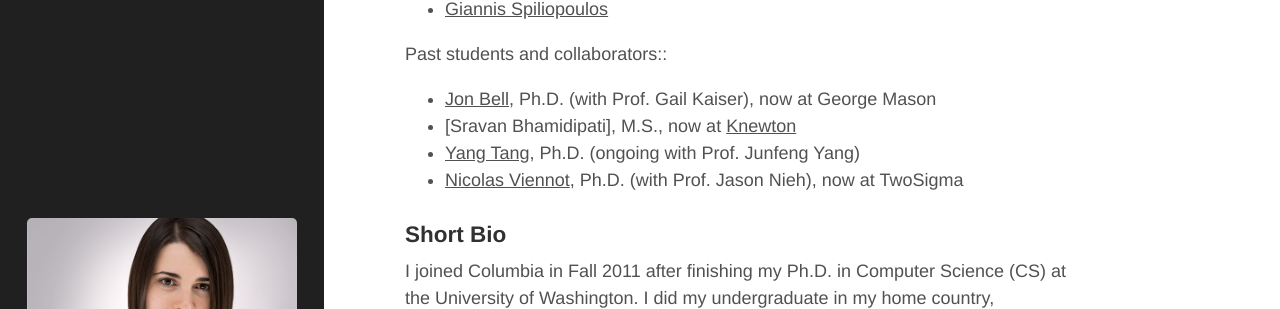
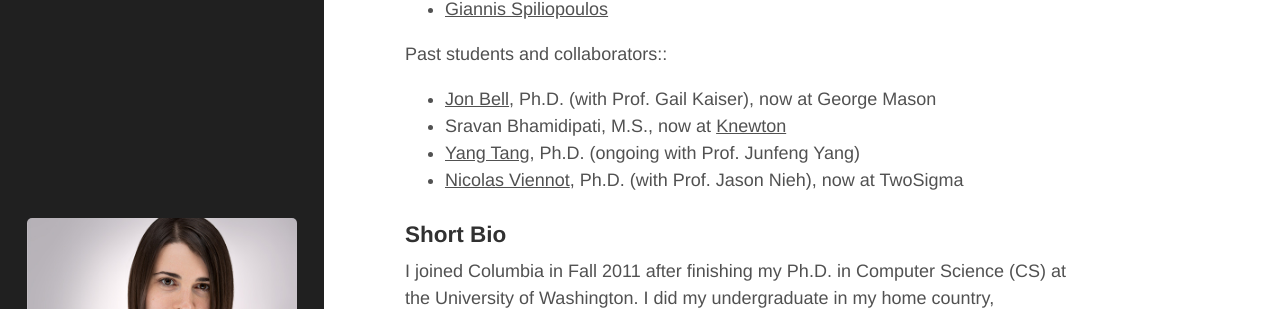
Before and after one commit to roxanageambasu/roxanageambasu.github.io, a Jekyll site: the page built from index.md, in a window 1280 px wide and 900 px high, scrolled down 365 px. Shown: the part 144-453 px from the top of the window. Built offline with Jekyll 4.4.1, drawn with Linux system fonts in a browser that asks for light colours.

Commit message:
fixed bug

```diff
--- a/index.md
+++ b/index.md
@@ -22,7 +22,7 @@ I am extremely fortunate to supervise a set of wonderful Ph.D. students:
 
 Past students and collaborators::
 * [Jon Bell](http://jonbell.net), Ph.D. (with Prof. Gail Kaiser), now at George Mason
-* [Sravan Bhamidipati], M.S., now at [Knewton](http://www.knewton.com/)
+* Sravan Bhamidipati, M.S., now at [Knewton](http://www.knewton.com/)
 * [Yang Tang](http://www.cs.columbia.edu/~ty/), Ph.D. (ongoing with Prof. Junfeng Yang)
 * [Nicolas Viennot](https://github.com/nviennot), Ph.D. (with Prof. Jason Nieh), now at TwoSigma
 
```
